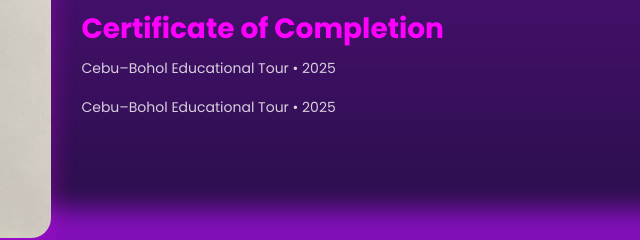
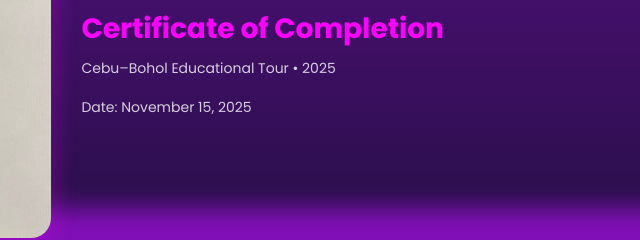
Before and after one commit to VanDOTDEV/diazportfolio, a plain HTML site: page certifications.html in a window 1280 px wide. Shown: the part 591-831 px from the top of the page, 479-1119 px from the left. Drawn offline with Linux system fonts and the light colour scheme.

Commit message:
certificates added

```diff
--- a/certifications.html
+++ b/certifications.html
@@ -49,7 +49,7 @@
               <h2>Certificate of Completion</h2>
               <p class="cert-meta">Cebu–Bohol Educational Tour • 2025</p>
 
-              <p class="cert-meta">Cebu–Bohol Educational Tour • 2025</p>
+              <p class="cert-meta">Date: November 15, 2025</p>
 
             </div>
 
```
